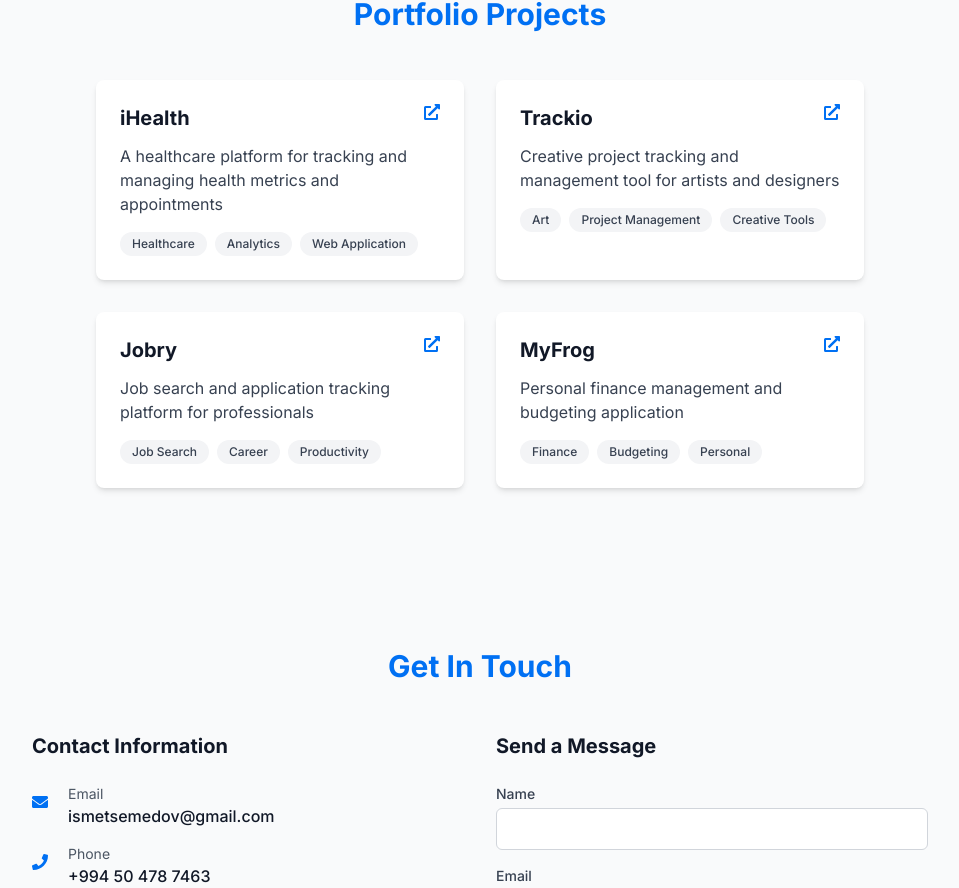
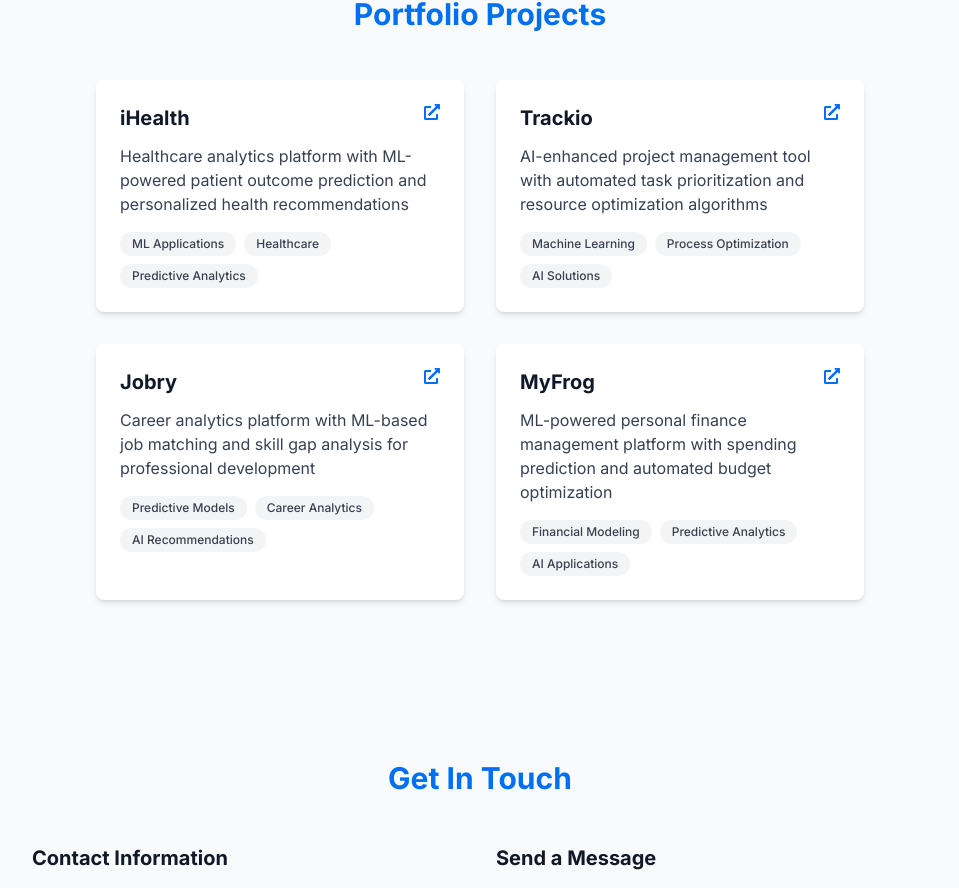
Before and after one commit to ulvibashir/profile, a Next.js app: page / in a window 1280 px wide. Shown: the part 3844-4732 px from the top of the page, without its empty margins (160-1119 px from the left). Built offline with nearby package versions, Linux system fonts and the light colour scheme.

Commit message:
Update PortfolioProjects.tsx

```diff
--- a/src/components/PortfolioProjects.tsx
+++ b/src/components/PortfolioProjects.tsx
@@ -7,26 +7,26 @@ const projectsData = [
   {
     title: 'iHealth',
     url: 'https://www.ihealth.ink/',
-    description: 'A healthcare platform for tracking and managing health metrics and appointments',
-    tags: ['Healthcare', 'Analytics', 'Web Application']
+    description: 'Healthcare analytics platform with ML-powered patient outcome prediction and personalized health recommendations',
+    tags: ['ML Applications', 'Healthcare', 'Predictive Analytics']
   },
   {
     title: 'Trackio',
     url: 'https://www.trackio.art/',
-    description: 'Creative project tracking and management tool for artists and designers',
-    tags: ['Art', 'Project Management', 'Creative Tools']
+    description: 'AI-enhanced project management tool with automated task prioritization and resource optimization algorithms',
+    tags: ['Machine Learning', 'Process Optimization', 'AI Solutions']
   },
   {
     title: 'Jobry',
     url: 'https://www.jobry.me/',
-    description: 'Job search and application tracking platform for professionals',
-    tags: ['Job Search', 'Career', 'Productivity']
+    description: 'Career analytics platform with ML-based job matching and skill gap analysis for professional development',
+    tags: ['Predictive Models', 'Career Analytics', 'AI Recommendations']
   },
   {
     title: 'MyFrog',
     url: 'https://www.myfrog.me/',
-    description: 'Personal finance management and budgeting application',
-    tags: ['Finance', 'Budgeting', 'Personal']
+    description: 'ML-powered personal finance management platform with spending prediction and automated budget optimization',
+    tags: ['Financial Modeling', 'Predictive Analytics', 'AI Applications']
   }
 ]
 
```
